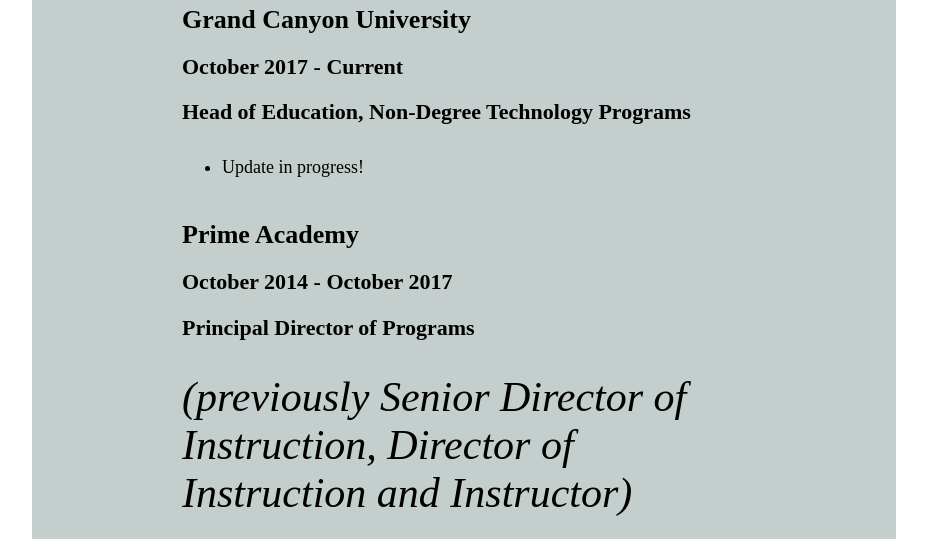
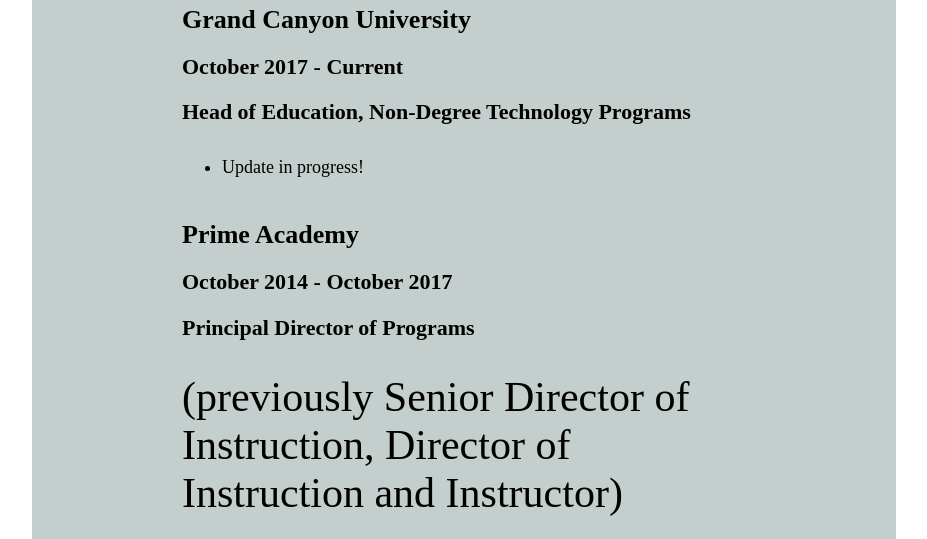
Before and after one commit to PBXGuy/scottbromander.github.io, a plain HTML site: page basic.html in a window 1280 px wide. Shown: the part 413-952 px from the top of the page, without its empty margins (176-1103 px from the left). Drawn offline with Linux system fonts and the light colour scheme.

Commit message:
Update basic.html

```diff
--- a/basic.html
+++ b/basic.html
@@ -44,7 +44,7 @@
           <div class="block-date">
               <h4>October 2014 - October 2017</h4>
               <h4>Principal Director of Programs</h4>
-              <p><i>(previously Senior Director of Instruction, Director of Instruction and Instructor)<i></p>
+              <p>(previously Senior Director of Instruction, Director of Instruction and Instructor)</p>
           </div>
           <div class"block-content">
               <ul>
```
